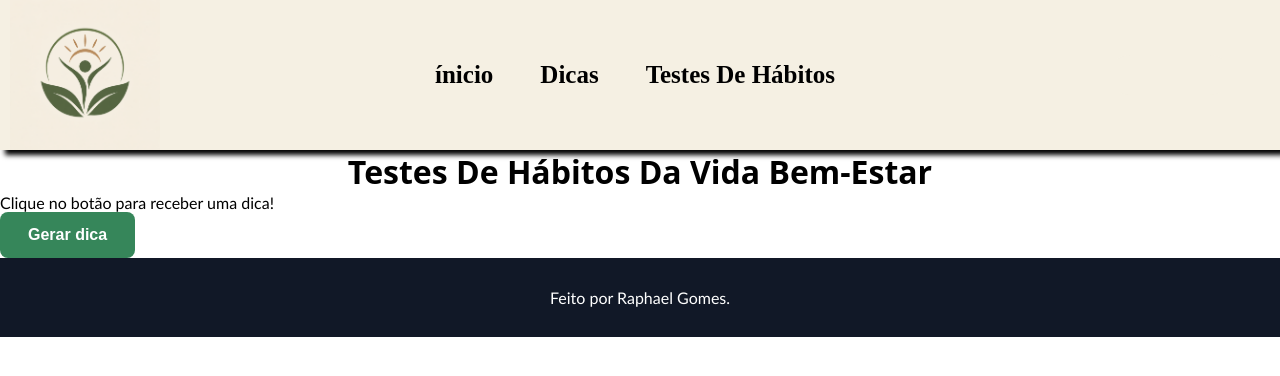
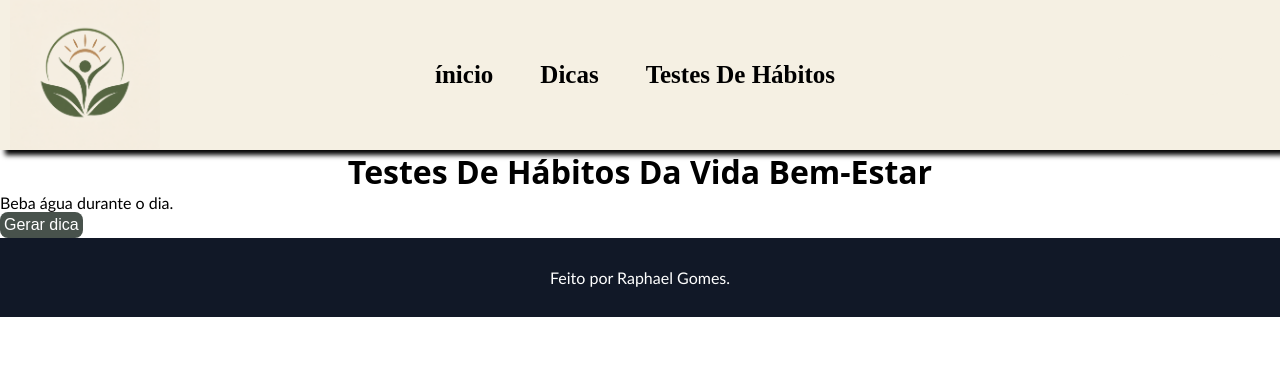
Before and after one commit to gomeesblessed/trabalho-GIT-rph, a plain HTML site: page testes.html in a window 1280 px wide. Both pictures are taken after a click on the button "Gerar dica". Drawn offline with Linux system fonts and the light colour scheme.

Commit message:
terminando

```diff
--- a/CSS/testes.css
+++ b/CSS/testes.css
@@ -105,13 +105,12 @@ p{
 }
 
 #botao-frase {
-    background-color: #36865a;
+    background-color: #48524c;
     color: #ffffff;
     border: none;
     border-radius: 8px;
-    padding: 14px 28px;
+    padding: 4px ;
     font-size: 16px;
-    font-weight: bold;
     cursor: pointer;
     transition: background-color 0.3s, transform 0.3s;
 }
--- a/JS/script.js
+++ b/JS/script.js
@@ -1,17 +1,13 @@
-frases = ["Beba água durante o dia.", "Organize seus horários de estudo.",
-    "Durma bem antes de uma prova.", "Faça pausas curtas entre as atividades."]
+const frases = [
+    "Beba água durante o dia.",
+    "Organize seus horários de estudo.",
+    "Durma bem antes de uma prova.",
+    "Faça pausas entre as atividades."
+];
 
-let i = -1
+let indice = -1;
 
-function gerar() {
-
-    i += 1
-
-    console.log(i)
-    if (i >= 4) {
-        i = 0
-    }
-
-    document.getElementById('frases').innerHTML = frases[i]
-
-}
+document.getElementById("botao-frase").addEventListener("click", function() {
+    indice = (indice + 1) % frases.length;
+    document.getElementById("frases").textContent = frases[indice];
+});
```
